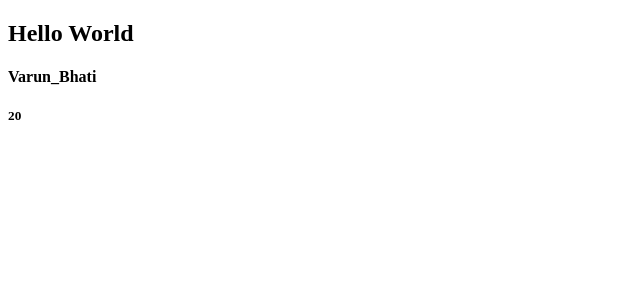
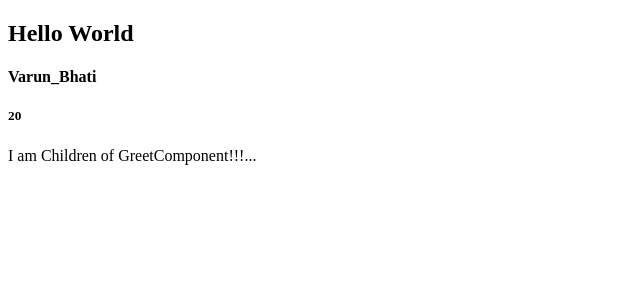
Before and after one commit to varuniit1994/react_practice, a React (Create React App) app: page / in a window 1280 px wide. Shown: the top 300 px of the page, without its empty margins (0-640 px from the left). Built offline with nearby package versions, Linux system fonts and the light colour scheme.

Commit message:
How Children elment in propps can be used.

```diff
--- a/src/App.js
+++ b/src/App.js
@@ -7,6 +7,7 @@ function GreetComponent(props)
     <div>
       <h4>{props.name}</h4>
       <h5>{props.age}</h5>
+      <p>{props.children}</p>
     </div>
   )
 }
@@ -16,7 +17,9 @@ function App()
   return(
      <div>
         <h2>Hello World</h2>
-        <GreetComponent name="Varun_Bhati" age={20}></GreetComponent>
+        <GreetComponent name="Varun_Bhati" age={20}>
+          I am Children of GreetComponent!!!...
+        </GreetComponent>
      </div>
   )
 }
```
